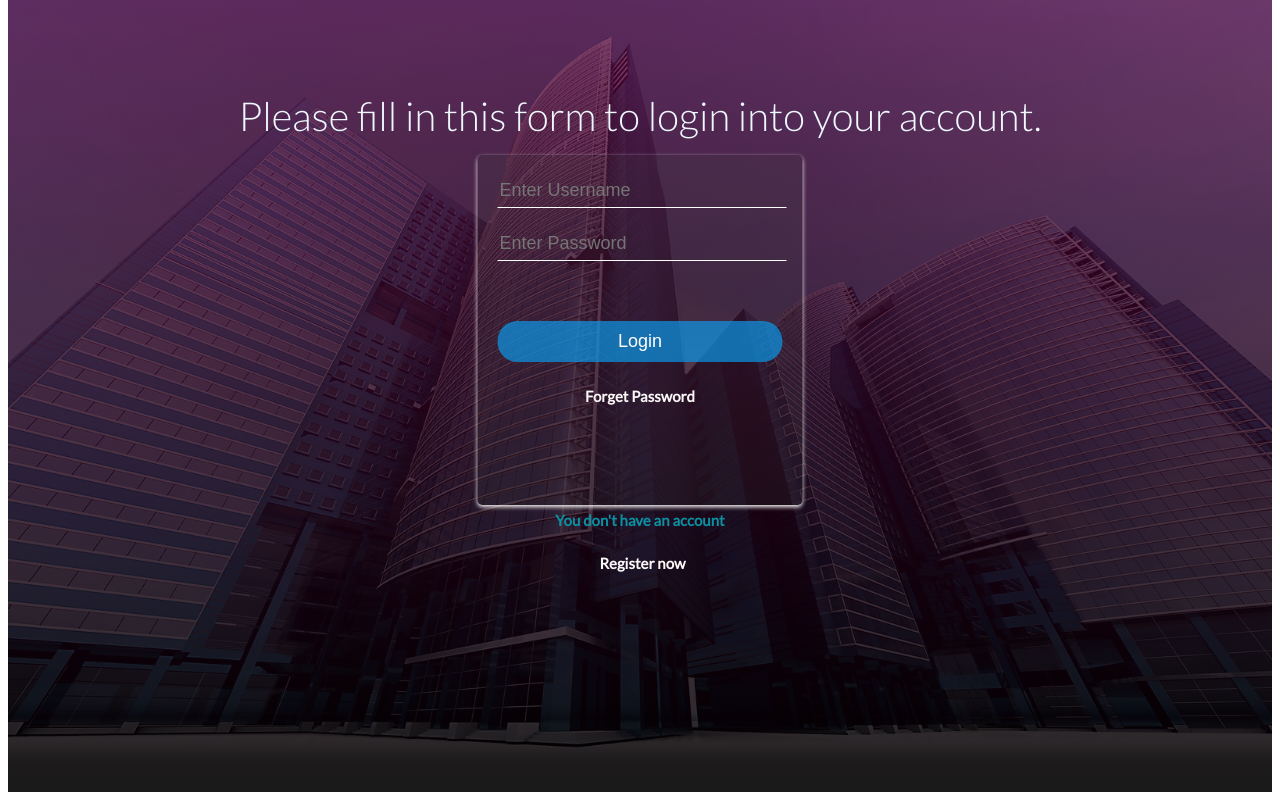
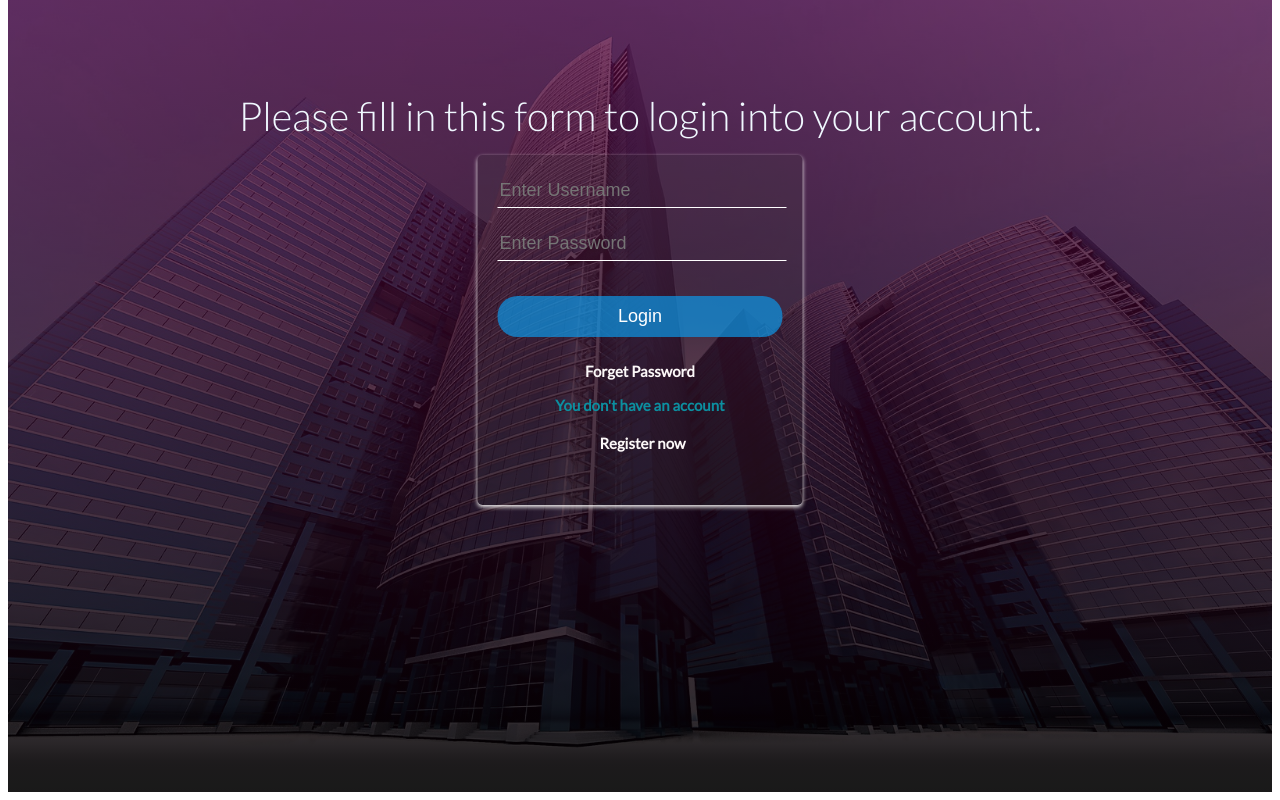
Before and after one commit to peterito/BankaApp, a plain HTML site: page frontend/index.html in a window 1280 px wide. Shown: the part 816-1616 px from the top of the page. Drawn offline with Linux system fonts and the light colour scheme.

Commit message:
ui-login updated

```diff
--- a/frontend/css/style.css
+++ b/frontend/css/style.css
@@ -101,7 +101,7 @@ input[type=submit]:active{
     color: rgb(255, 255, 255);
     font-size: 18px;
     border-radius: 20px;
-    margin-top: 40px;
+    margin-top: 15px;
     padding: 10px;
 }
 #login .login-box input[type="submit"]:hover{
@@ -116,10 +116,10 @@ input[type=submit]:active{
     margin-left: 5px;
 }
 #login .login-box #noAccount{
+    padding: 15px;
     text-decoration: none;
     font-size: 15px;
     color: rgb(12, 143, 160);
-    padding: 5px;
 }
 #login .login-box #noAccount a:hover{
     color: rgb(2, 31, 77);
--- a/frontend/index.html
+++ b/frontend/index.html
@@ -24,7 +24,7 @@
                      <input type="password" name="Password" placeholder="Enter Password">
                      <input type="submit" name="Submit" value="Login">
                      <a href="#"> <b>Forget Password</b></a> <br>
-                     <p id="noAccount"><b>You don't have an account</b> </p> <a href="#signup"><b>Register now</b></a>
+                     <div id="noAccount"><b>You don't have an account</b> </div> <a href="#signup"><b>Register now</b></a>
                 </form>
         </div>
 </section>
```
